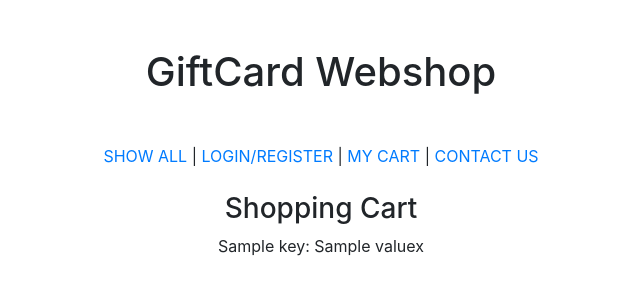
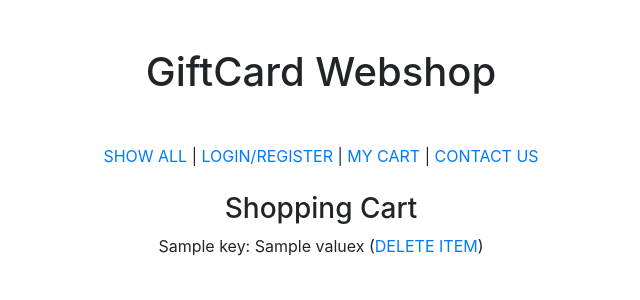
Before and after one commit to Kristof910/giftcard-shop-django, a Django app: template main_website/templates/shopping_cart.html in a window 1280 px wide. Shown: the top 300 px of the page, without its empty margins (319-959 px from the left). Run offline with Django 4.2, Linux system fonts and the light colour scheme; the template is opened without the code that fills it: most values are stand-ins (such as "Sample title", 1, 10 or a date in 2020); some libraries are stand-ins or nearby versions.

Commit message:
delete from cart option

```diff
--- a/main_website/templates/shopping_cart.html
+++ b/main_website/templates/shopping_cart.html
@@ -4,7 +4,9 @@
 <h3>Shopping Cart</h3>
 {% if cart_items %}
 {% for key, value in cart_items.items %}
-<p>{{ key }}: {{ value }}x</p>
+<p>{{ key }}: {{ value }}x (<a href="{% url 'delete-from-cart' pk=key.id %}">DELETE ITEM</a>)</p>
 {% endfor %}
+{% else %}
+<p>Your shopping cart is empty!</p>
 {% endif %}
 {% endblock %}
--- a/main_website/urls.py
+++ b/main_website/urls.py
@@ -4,6 +4,7 @@ from .views import giftcard_detail_view
 from .views import contact_view
 from .views import shopping_cart_view
 from .views import save_to_cart
+from .views import delete_item_from_cart
 
 
 urlpatterns = [
@@ -12,4 +13,9 @@ urlpatterns = [
     path("contact/", contact_view.contact_view, name="contact"),
     path("cart/", shopping_cart_view, name="shopping-cart"),
     path("add-to-cart/<int:pk>", save_to_cart, name="save-to-cart"),
+    path(
+        "delete-from-cart/<int:pk>",
+        delete_item_from_cart.delete_item_from_cart,
+        name="delete-from-cart",
+    ),
 ]
--- a/main_website/views/shopping_cart_view.py
+++ b/main_website/views/shopping_cart_view.py
@@ -8,6 +8,7 @@ def shopping_cart_view(request):
         id_list = request.session.get("shopping_cart")
         filtered_objects = Giftcard.objects.filter(id__in=id_list)
 
+        # making a dictionary with products + amount of ordered
         cart_items = {}
         for obj in filtered_objects:
             counter = 0
@@ -18,6 +19,6 @@ def shopping_cart_view(request):
 
         context = {"cart_items": cart_items}
     else:
-        context = {"cart_items": {"Note: ": "Your shopping cart is empty!"}}
+        context = {}
 
     return render(request, "shopping_cart.html", context)
```
Also changed, not shown: main_website/views/delete_item_from_cart.py (added, +11 -0 lines).
